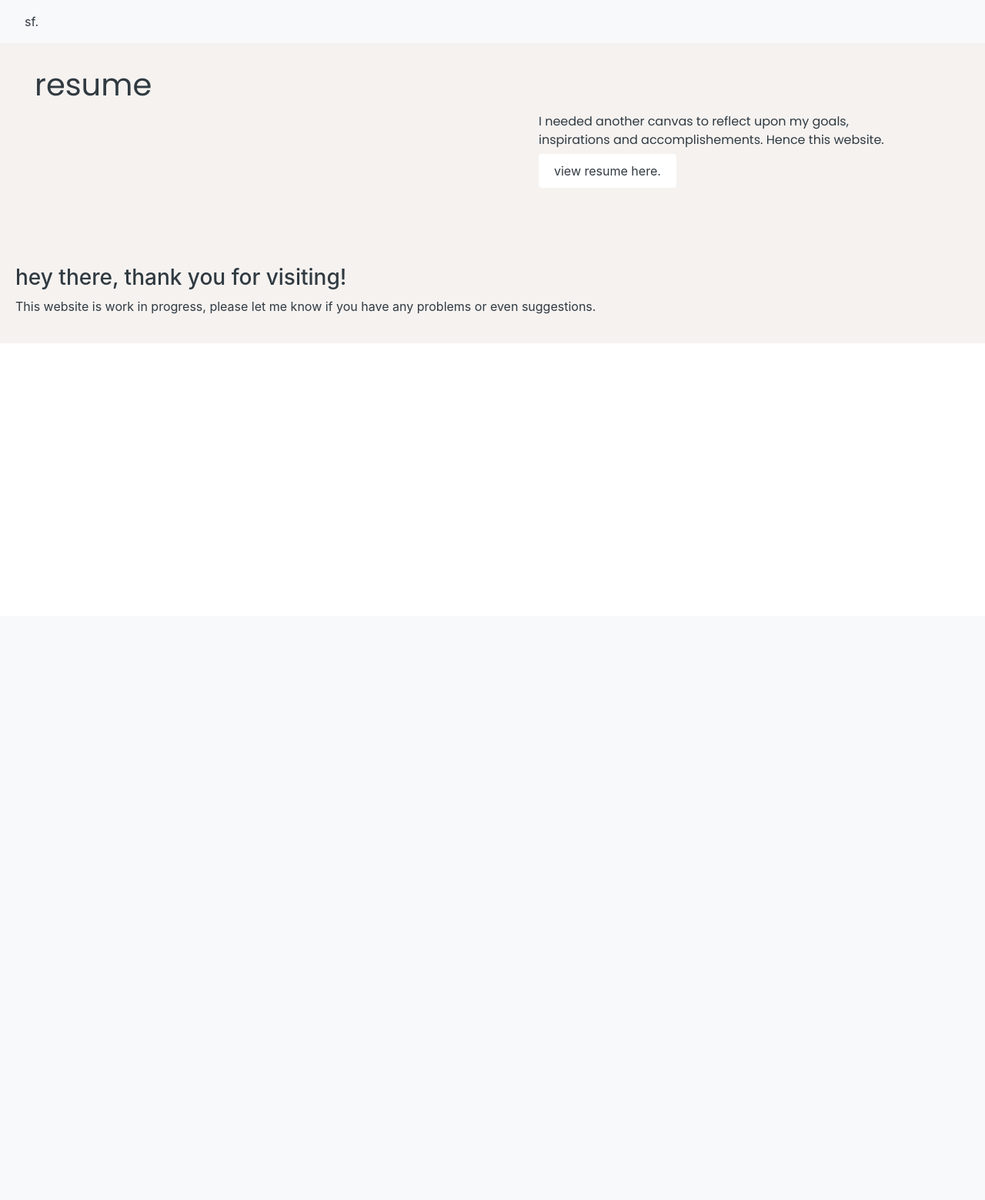
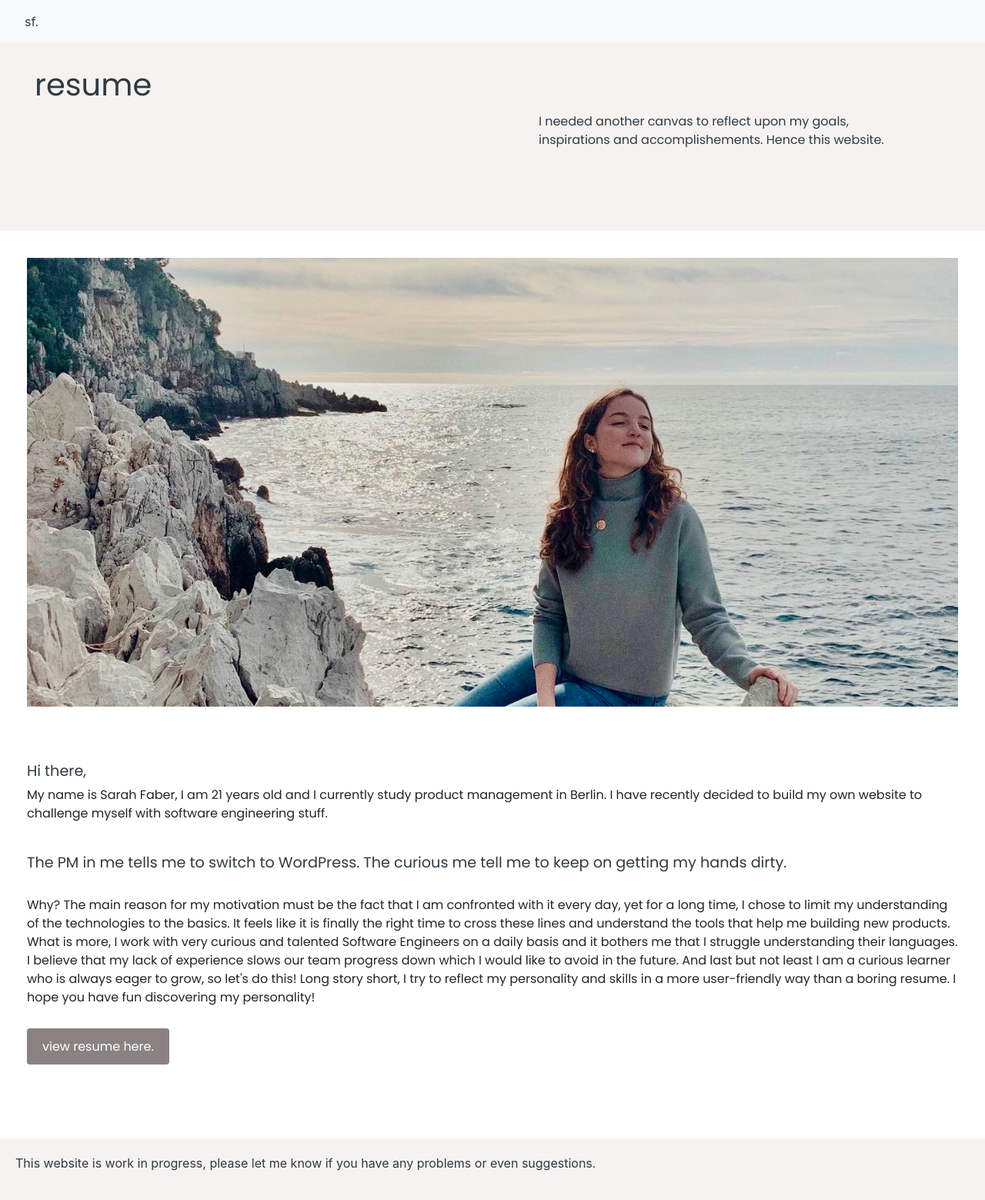
Before and after one commit to Sarah-Faber/personal-website-sarah, a Flask app: page /resume in a window 1280 px wide. Shown: the whole page at 77% size. Before the commit the page ends 408 px from the top, so only its background shows below. Run offline with Flask 2, Linux system fonts and the light colour scheme; some libraries are stand-ins or nearby versions.

Commit message:
some more design changes

```diff
--- a/basic/static/styles.css
+++ b/basic/static/styles.css
@@ -15,6 +15,21 @@ h1 {
 .link:hover {
   color: #ffffff;
   background-color: #8a8280;
+  text-decoration: none;
+}
+
+.link-whitebg {
+  color: white;
+  padding: 12px 20px;
+  border: none;
+  border-radius: 4px;
+  cursor: pointer;
+  background-color: #8a8280;
+  text-decoration: none;
+}
+.link-whitebg:hover {
+  color: #8a8280;
+  background-color: white;
   text-decoration: none;
 }
 
@@ -134,6 +149,12 @@ input[type="submit"]:active {
   left: -80px;
 }
 
+.post-container {
+  font-family: 'Poppins';
+  border-radius: 20px;
+  padding: 35px;
+}
+
 .bg-steel {
   background-color: #5f788a;
 }
--- a/basic/templates/base.html
+++ b/basic/templates/base.html
@@ -55,7 +55,6 @@
 
 <div>
 <footer>
-  <h3>hey there, thank you for visiting!</h3>
   <p>This website is work in progress, please let me know if you have any problems or even suggestions.</p>
 </footer>
 </div>
--- a/basic/templates/experience.html
+++ b/basic/templates/experience.html
@@ -49,6 +49,10 @@
 </div>
 </div>
 
+<div class="post-container">
+  <img class="img-fluid" src="/static/images/teampicture.jpeg" alt="Sharinghoodteam">
+</div>
+
 {% for post in post_projects %}
 <article class="media content-section">
   <img class="rounded-circle article-img" src="{{ url_for('static', filename='profile_pics/' + post.author.image_file) }}">
--- a/basic/templates/index.html
+++ b/basic/templates/index.html
@@ -27,7 +27,11 @@
 
 
     <div id="hero-right">
-      <p class="onetext"></p>
+      <h2 id="top-titles" class="nicetypo"> What I hear, I forget. </h2>
+      <h2 id="top-titles" class="nicetypo"> What I see, I remember. </h2>
+      <h2 id="top-titles" class="nicetypo"> What I do, I understand. </h2>
+
+
     </div>
   </div>
 
--- a/basic/templates/resume.html
+++ b/basic/templates/resume.html
@@ -8,9 +8,29 @@
     </div>
     <div id="hero-right">
       <p class="onetext"> I needed another canvas to reflect upon my goals, inspirations and accomplishements. Hence this website.   </p>
-      <a class="link" href="static/images/Sarah_cv.pdf">view resume here.</a>
     </div>
   </div>
+
+  <div class="post-container">
+    <img class="img-fluid" src="/static/images/intropic.jpeg" alt="postcards with illustrations">
+    <br>
+    <br>
+    <br>
+    <br>
+
+    <h2 class="nicetypo"> Hi there, </h3>
+      <p>My name is Sarah Faber, I am 21 years old and I currently study product management in Berlin. I have recently decided to build my own website to challenge myself with software engineering stuff. </p>
+      <br>
+      <h2 class="nicetypo"> The PM in me tells me to switch to WordPress. The curious me tell me to keep on getting my hands dirty. </h2>
+      <br>
+      <p>Why? The main reason for my motivation must be the fact that I am confronted with it every day, yet for a long time, I chose to limit my understanding of the technologies to the basics. It feels like it is finally the right time to cross these lines and understand the tools that help me building new products. What is more, I work with very curious and talented Software Engineers on a daily basis and it bothers me that I struggle understanding their languages. I believe that my lack of experience slows our team progress down which I would like to avoid in the future. And last but not least I am a curious learner who is always eager to grow, so let's do this! Long story short, I try to reflect my personality and skills in a more user-friendly way than a boring resume. I hope you have fun discovering my personality!</p>
+      <br>
+      <a class="link-whitebg" href="static/images/Sarah_cv.pdf">view resume here.</a>
+      <br>
+    <br>
+    <br>
+    <br>
+    </div>
 
 
 
```
Also changed, not shown: basic/static/images/intropic.jpeg (added), basic/static/images/teampicture.jpeg (added).
